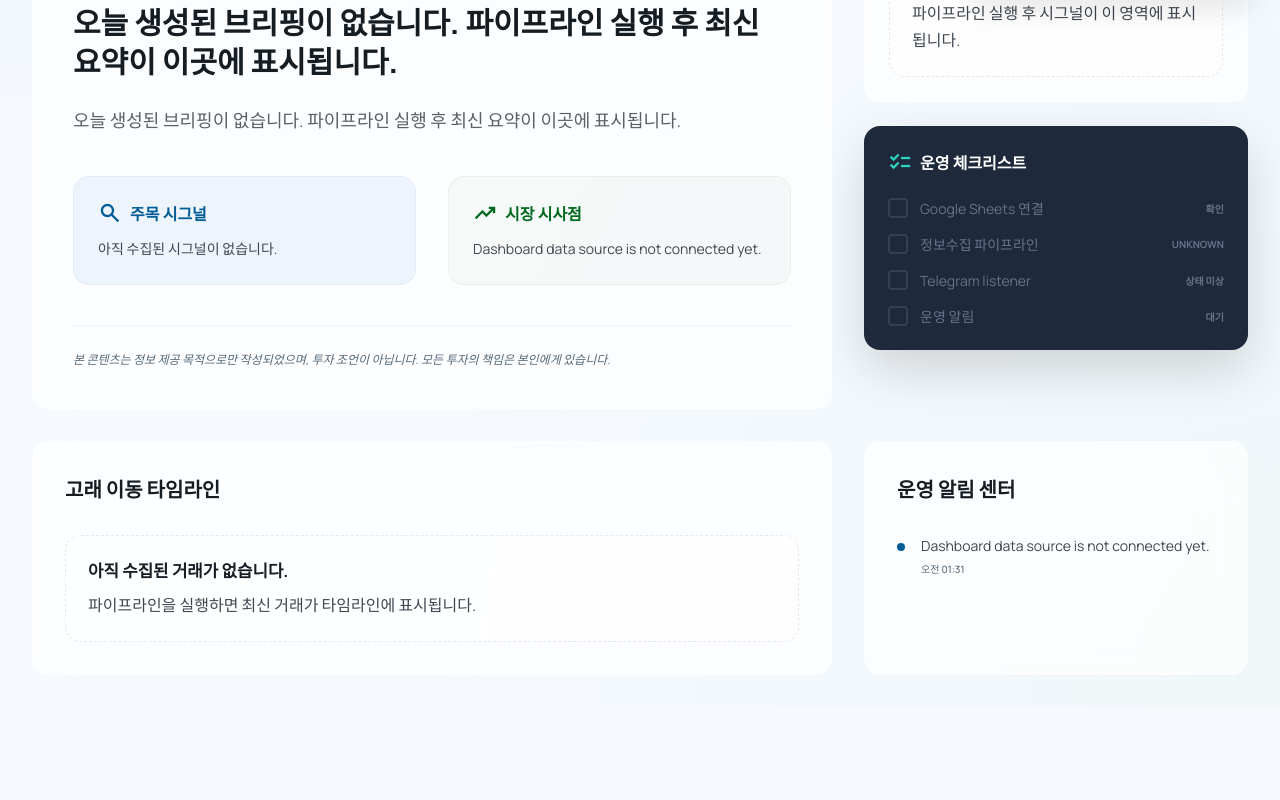
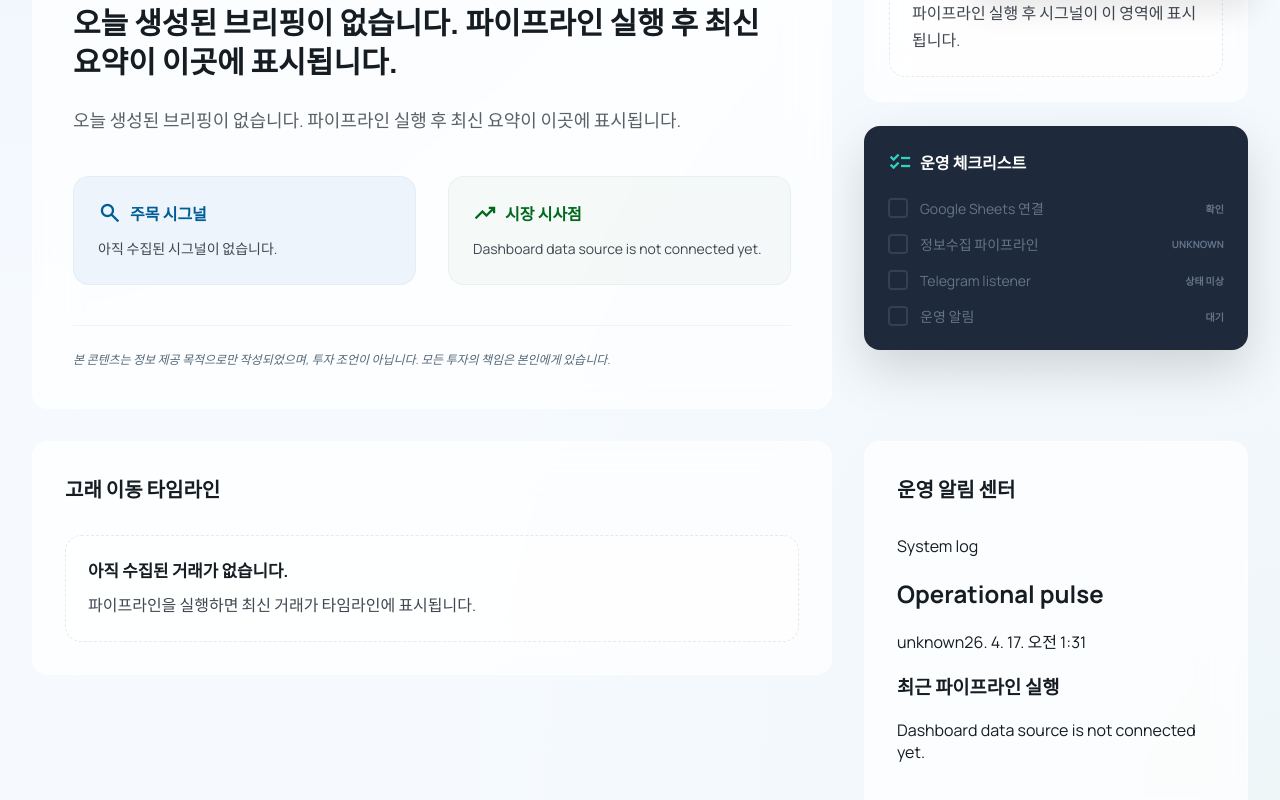
Before and after one commit to basilry/reuton_whale, a Next.js app in the folder apps/dashboard/: page / in a window 1280 px wide. Shown: the part 777-1577 px from the top of the page. Before the commit the page ends 1484 px from the top, so only its background shows below. Built offline with nearby package versions, Linux system fonts and the light colour scheme; a web font is replaced by a local one.

Commit message:
feat(dashboard): mount SystemLogPanel on home page
- Replace inline oplog-card markup with SystemLogPanel component
- Activates modal/ESC/backdrop UX that was previously unreachable
- Map display logs to SystemLogRow shape (id/timestamp/status/title/message)

```diff
--- a/apps/dashboard/app/page.tsx
+++ b/apps/dashboard/app/page.tsx
@@ -3,6 +3,7 @@ import Link from "next/link";
 import { DashboardConfigError } from "@/lib/env";
 import { cleanGeneratedBrief } from "@/lib/format";
 import { getDashboardData } from "@/lib/metrics";
+import { SystemLogPanel, type SystemLogRow } from "@/components/system-log-panel";
 
 export const runtime = "nodejs";
 export const dynamic = "force-dynamic";
@@ -928,6 +929,13 @@ export default async function DashboardPage() {
   const signals = data.recentSignals.slice(0, 6).map(humanizeSignal);
   const transactions = data.recentTransactions.slice(0, 6).map(humanizeTransaction);
   const logs = data.systemLogs.slice(0, 6).map(humanizeLog);
+  const logRows: SystemLogRow[] = logs.map((row) => ({
+    id: row.id,
+    timestamp: row.timestamp,
+    status: row.status,
+    title: row.title,
+    message: row.message,
+  }));
 
   return (
     <>
@@ -1192,32 +1200,9 @@ export default async function DashboardPage() {
         </section>
 
         {/* Operation Log (4 cols) */}
-        <section className="col-span-4" id="log">
-          <div className="oplog-card glass-card">
-            <h2 className="oplog-card__title">운영 알림 센터</h2>
-            {logs.length > 0 ? (
-              <div className="oplog-list">
-                {logs.map((row, index) => (
-                  <div key={row.id ?? `${row.timestamp}-${index}`} className="oplog-item">
-                    <div className={`oplog-item__dot oplog-item__dot--${row.tone}`} />
-                    <div className="oplog-item__body">
-                      <p className={`oplog-item__text ${row.tone === "bad" || row.tone === "warn" ? "oplog-item__text--emphasis" : ""}`}>
-                        {row.message}
-                      </p>
-                      <span className="oplog-item__time">
-                        {formatTime(row.timestamp, { hour: "2-digit", minute: "2-digit" })}
-                      </span>
-                    </div>
-                  </div>
-                ))}
-              </div>
-            ) : (
-              <div className="empty-state">
-                <p className="empty-state__title">운영 로그 없음</p>
-                <p className="empty-state__body">파이프라인 실행 또는 운영 이벤트가 기록되면 표시됩니다.</p>
-              </div>
-            )}
-          </div>
+        <section id="log" className="col-span-4 glass-card oplog-card">
+          <h2 className="oplog-card__title">운영 알림 센터</h2>
+          <SystemLogPanel rows={logRows} />
         </section>
       </main>
 
```
